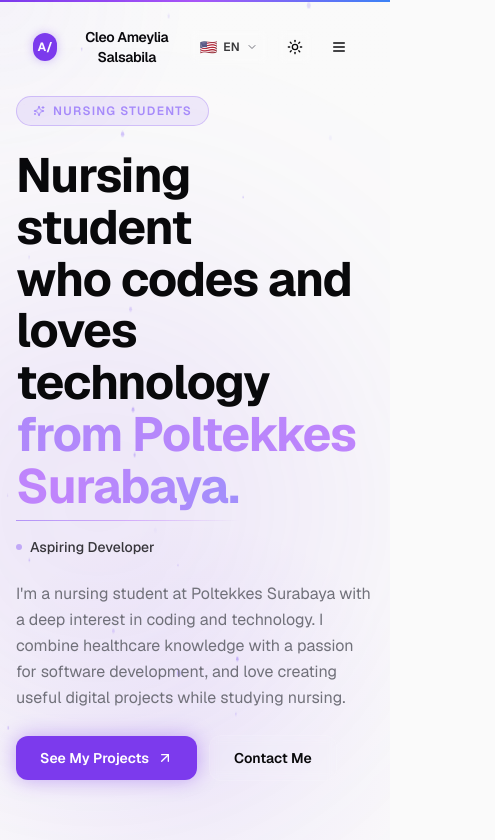
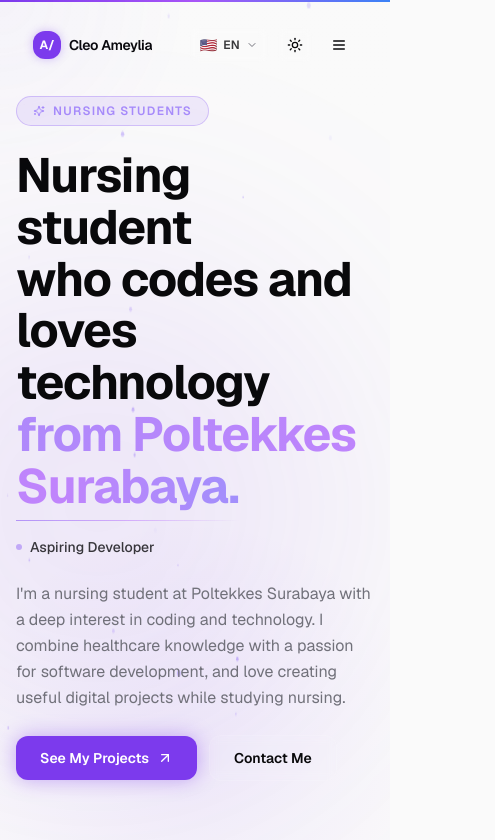
Before and after one commit to luminarydearx/portofolio-cleo-ameylia, a Next.js app: page / in a window 390 px wide. Shown: the top 840 px of the page, 495 px wide, since content can reach past the window. Built offline with nearby package versions, Linux system fonts and the light colour scheme.

Commit message:
fix: resolve horizontal overflow and make navbar responsive on mobile

```diff
--- a/app/layout.tsx
+++ b/app/layout.tsx
@@ -57,12 +57,12 @@
   children: React.ReactNode;
 }) {
   return (
-    <html lang="en" suppressHydrationWarning>
+    <html lang="en" suppressHydrationWarning className="overflow-x-hidden">
       <head>
         <link rel="icon" href="/favicon.svg" type="image/svg+xml" />
       </head>
       <body
-        className={`${GeistSans.variable} ${GeistMono.variable} font-sans antialiased min-h-screen`}
+        className={`${GeistSans.variable} ${GeistMono.variable} font-sans antialiased min-h-screen overflow-x-hidden`}
         suppressHydrationWarning
       >
         <Providers>{children}</Providers>
--- a/components/layout/navbar.tsx
+++ b/components/layout/navbar.tsx
@@ -94,13 +94,13 @@
             }}
             whileHover={{ scale: 1.02 }}
             whileTap={{ scale: 0.98 }}
-            className="flex items-center gap-2"
+            className="flex items-center gap-2 shrink-0 min-w-0"
           >
-            <div className="flex h-7 w-7 items-center justify-center rounded-lg bg-violet-600 text-white text-xs font-bold shadow-glow-sm">
+            <div className="flex h-7 w-7 shrink-0 items-center justify-center rounded-lg bg-violet-600 text-white text-xs font-bold shadow-glow-sm">
               A/
             </div>
-            <span className="text-sm font-semibold tracking-tight">
-              Cleo Ameylia Salsabila
+            <span className="text-sm font-semibold tracking-tight truncate max-w-[120px] sm:max-w-none">
+              Cleo Ameylia
             </span>
           </motion.button>
 
```
